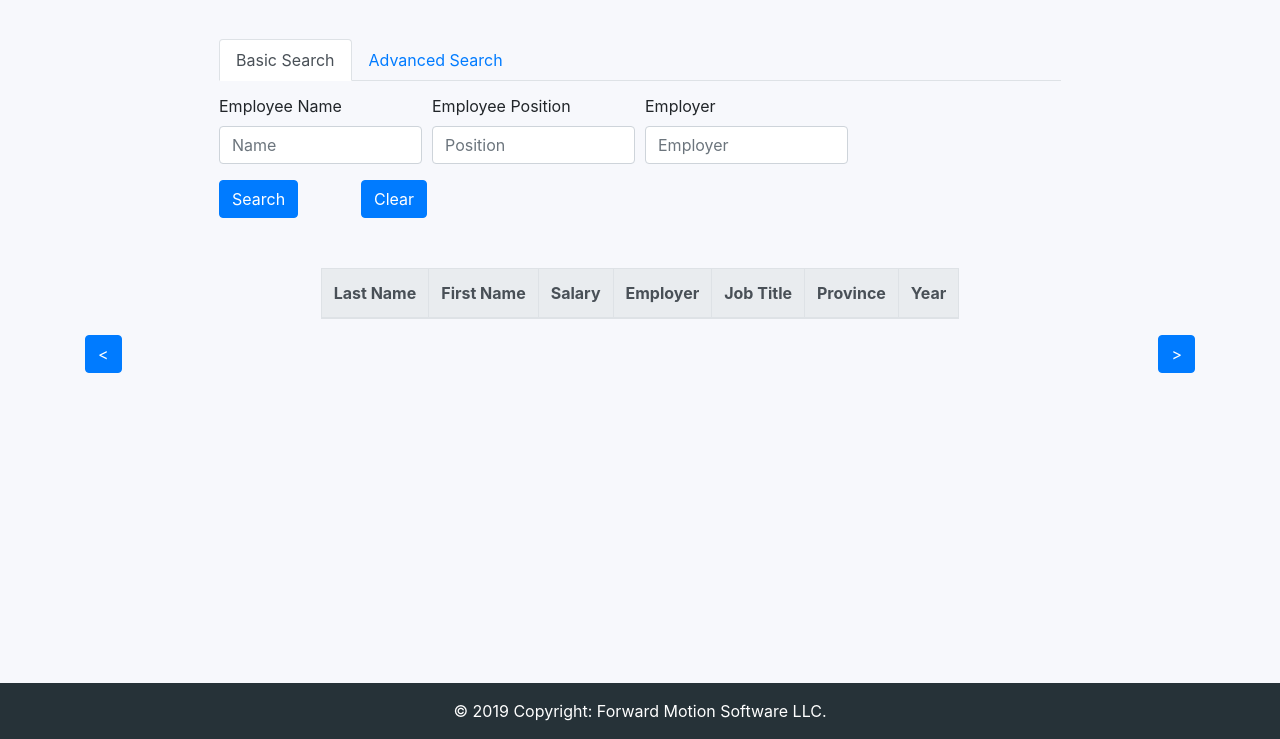
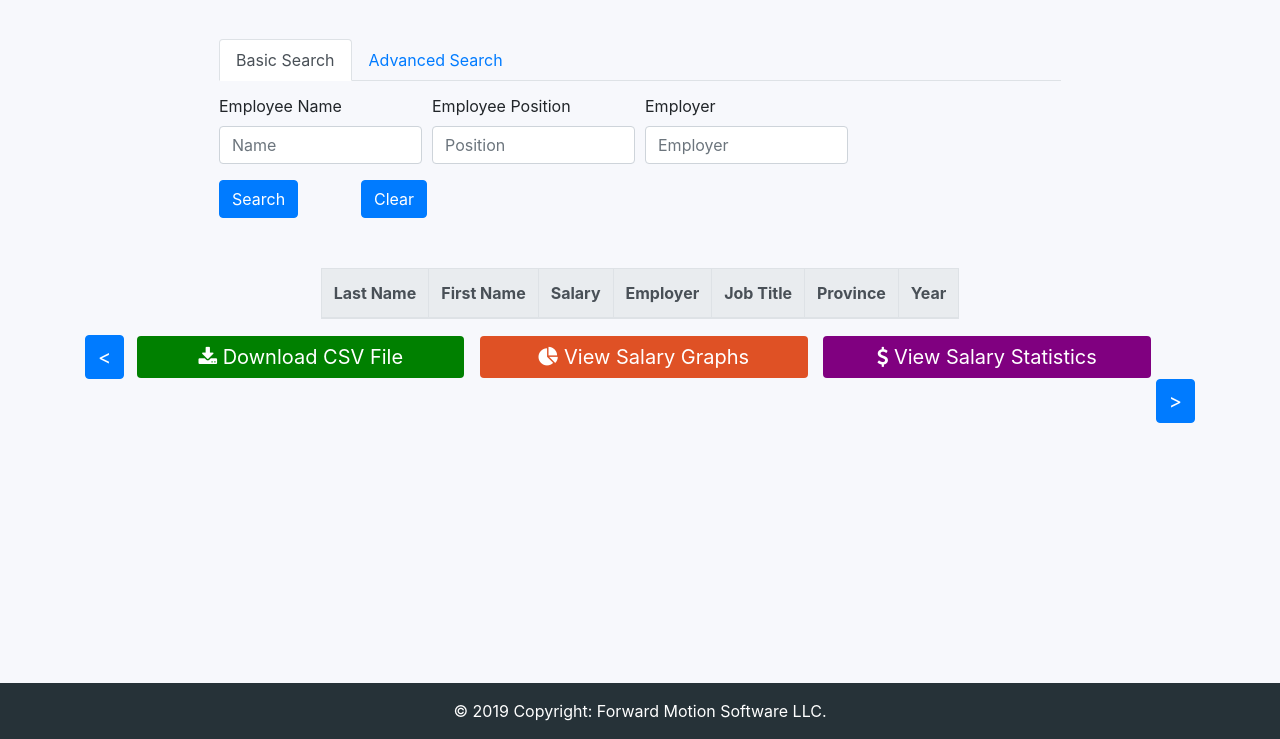
Before and after one commit to JonasBakelaar/ForwardMotion, a website: page public/index.html in a window 1280 px wide. Shown: the part 61-800 px from the top of the page. Drawn offline with nearby package versions, Linux system fonts and the light colour scheme; no server answers.

Commit message:
added graph functionality buttons

```diff
--- a/public/index.html
+++ b/public/index.html
@@ -12,13 +12,14 @@
     <script src="https://cdnjs.cloudflare.com/ajax/libs/popper.js/1.12.9/umd/popper.min.js" integrity="sha384-ApNbgh9B+Y1QKtv3Rn7W3mgPxhU9K/ScQsAP7hUibX39j7fakFPskvXusvfa0b4Q" crossorigin="anonymous"></script>
     <link rel="stylesheet" href="https://maxcdn.bootstrapcdn.com/bootstrap/4.0.0/css/bootstrap.min.css" integrity="sha384-Gn5384xqQ1aoWXA+058RXPxPg6fy4IWvTNh0E263XmFcJlSAwiGgFAW/dAiS6JXm" crossorigin="anonymous">
     <link rel='stylesheet' href='https://use.fontawesome.com/releases/v5.7.0/css/all.css' integrity='sha384-lZN37f5QGtY3VHgisS14W3ExzMWZxybE1SJSEsQp9S+oqd12jhcu+A56Ebc1zFSJ' crossorigin='anonymous'>
+    <link rel="stylesheet" href="https://cdnjs.cloudflare.com/ajax/libs/font-awesome/4.7.0/css/font-awesome.min.css">
     <script src="https://maxcdn.bootstrapcdn.com/bootstrap/4.0.0/js/bootstrap.min.js" integrity="sha384-JZR6Spejh4U02d8jOt6vLEHfe/JQGiRRSQQxSfFWpi1MquVdAyjUar5+76PVCmYl" crossorigin="anonymous"></script>
     <!-- Custom CSS -->
     <link rel="stylesheet" type="text/css" href="/style.css">
     <!-- Custom CSS End -->
 </head>
 <body>
-    <nav style = "background-color: #263238;" class="navbar navbar-expand-lg navbar-dark static-top top">
+    <nav style = "background-color: #263238; z-index: 100;" class="navbar navbar-expand-lg navbar-dark static-top top">
         <div class="container">
 
             <h4 class="nav-title">Provincial Salary Analyzer</h4>
@@ -185,8 +186,11 @@
                     </table>
                 </div>
             </div>
-            <button type="button" class="btn btn-primary" id="prevSet"><</button>
-            <button type="button" class="btn btn-primary" style="float:right;" id="nextSet">></button>
+            <button style = "font-size: 20px;" type="button" class="btn btn-primary" id="prevSet"><</button>
+            <button class="btn csv-download"><i class="fa fa-download"></i> Download CSV File</button>
+            <button class="btn view-graphs"><i class="fa fa-pie-chart"></i> View Salary Graphs</button>
+            <button class="btn view-stats"><i class="fa fa-dollar"></i> View Salary Statistics</button>
+            <button type="button" class="btn btn-primary" style="float:right; font-size: 20px;" id="nextSet">></button>
         </div>
     </div>
 
--- a/public/style.css
+++ b/public/style.css
@@ -87,3 +87,50 @@ input[type=submit], button {
     margin: auto;
     padding-top: 3%;
 }
+
+
+.csv-download {
+    background-color: green;
+    width: 29.5%;
+    border: none;
+    color: white;
+    cursor: pointer;
+    font-size: 20px;
+    margin-left: .75%;
+    margin-right: 0.5%;
+}
+
+.csv-download:hover {
+    background-color: darkgreen;
+}
+
+.view-stats {
+    background-color: purple;
+    width: 29.5%;
+    border: none;
+    color: white;
+    cursor: pointer;
+    font-size: 20px;
+    margin-left: 0.5%;
+    margin-right: .75%;
+}
+
+.view-stats:hover {
+    background-color: rgb(83, 0, 83);
+}
+
+.view-graphs {
+    background-color: rgb(223, 81, 37);
+    width: 29.5%;
+    border: none;
+    color: white;
+    cursor: pointer;
+    font-size: 20px;
+    margin-left: 0.5%;
+    margin-right: 0.5%;
+}
+
+.view-graphs:hover {
+    color: white;
+    background-color: rgb(187, 67, 31);
+}
```
Also changed, not shown: public/about.html (+1 -1 lines).
